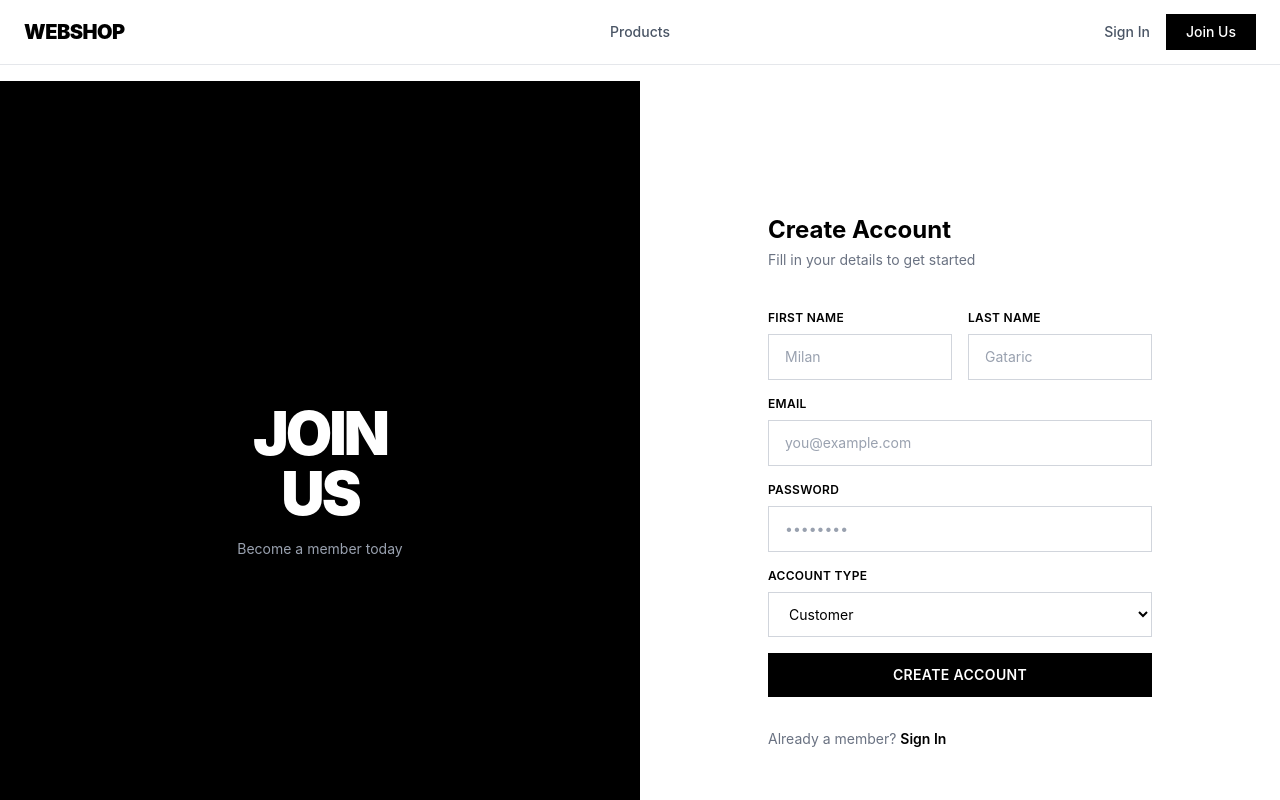
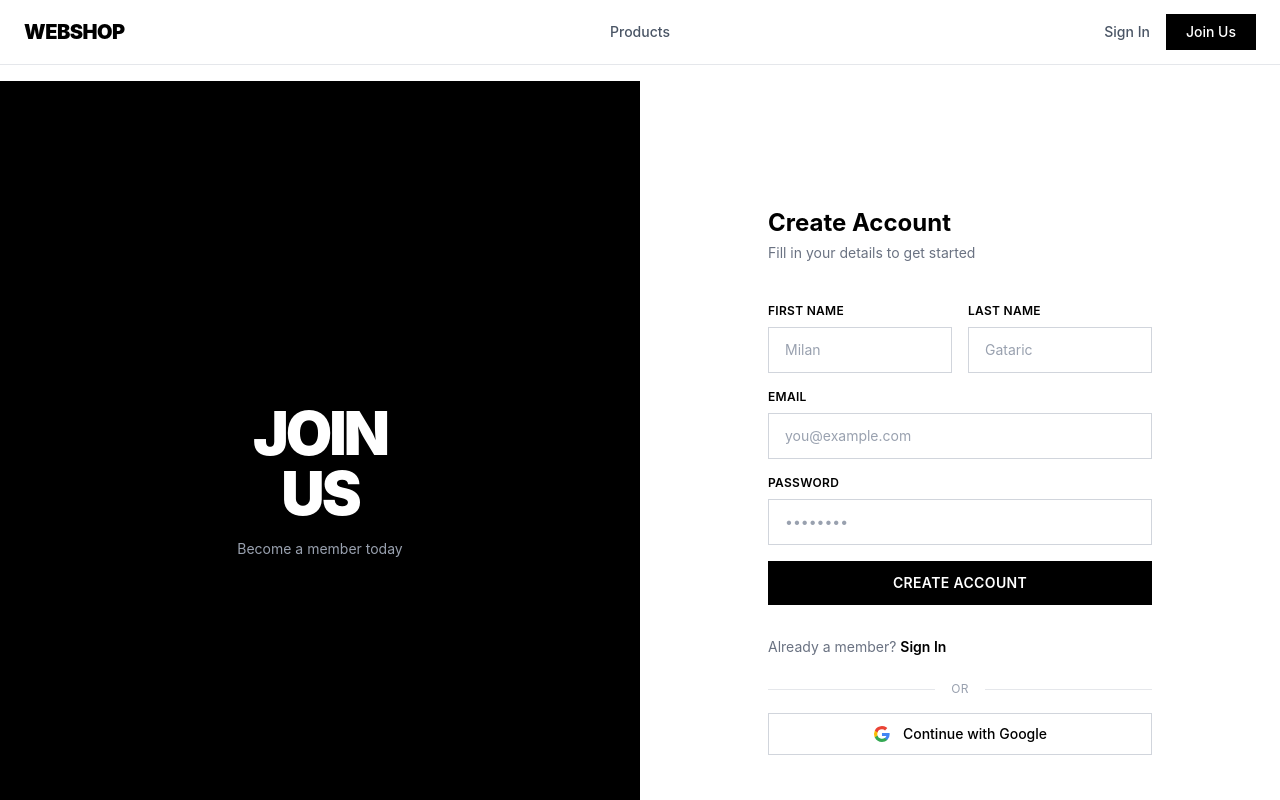
Before and after one commit to milangataric8/nopressure-wear-frontend, a React (Vite) app: page /register in a window 1280 px wide. Shown: the top 800 px of the page. Built offline with nearby package versions, Linux system fonts and the light colour scheme.

Commit message:
add google registration

```diff
--- a/src/App.jsx
+++ b/src/App.jsx
@@ -24,6 +24,7 @@ import ResetPasswordPage from './pages/ResetPasswordPage';
 import ChangePasswordPage from './pages/ChangePasswordPage';
 import Footer from './components/common/Footer';
 import AdminCoupons from "./pages/admin/AdminCoupons.jsx";
+import OAuth2CallbackPage from './pages/OAuth2CallbackPage';
 
 function App() {
     const { user, isAuthenticated, setCartCount } = useAuth();
@@ -88,6 +89,7 @@ function App() {
                     <Route path="/admin/coupons" element={
                         <ProtectedRoute adminOnly><AdminCoupons /></ProtectedRoute>
                     } />
+                    <Route path="/oauth2/callback" element={<OAuth2CallbackPage />} />
                 </Routes>
             </div>
             <Footer />
--- a/src/pages/LoginPage.jsx
+++ b/src/pages/LoginPage.jsx
@@ -101,6 +101,33 @@ const LoginPage = () => {
                             Forgot password?
                         </Link>
                     </p>
+
+                    {/* Google login */}
+                    <div className="mt-6">
+                        <div className="relative">
+                            <div className="absolute inset-0 flex items-center">
+                                <div className="w-full border-t border-gray-200"></div>
+                            </div>
+                            <div className="relative flex justify-center text-xs">
+                                    <span className="bg-white px-4 text-gray-400 uppercase tracking-wide">
+                                        or
+                                    </span>
+                            </div>
+                        </div>
+
+                        <a
+                            href="http://localhost:8080/oauth2/authorization/google"
+                            className="mt-4 w-full flex items-center justify-center gap-3 border border-gray-300 px-4 py-2.5 text-sm font-medium text-black hover:bg-gray-50 transition-colors"
+                        >
+                            <svg width="18" height="18" viewBox="0 0 18 18">
+                                <path fill="#4285F4" d="M16.51 8H8.98v3h4.3c-.18 1-.74 1.48-1.6 2.04v2.01h2.6a7.8 7.8 0 0 0 2.38-5.88c0-.57-.05-.66-.15-1.18z"/>
+                                <path fill="#34A853" d="M8.98 17c2.16 0 3.97-.72 5.3-1.94l-2.6-2a4.8 4.8 0 0 1-7.18-2.54H1.83v2.07A8 8 0 0 0 8.98 17z"/>
+                                <path fill="#FBBC05" d="M4.5 10.52a4.8 4.8 0 0 1 0-3.04V5.41H1.83a8 8 0 0 0 0 7.18l2.67-2.07z"/>
+                                <path fill="#EA4335" d="M8.98 4.18c1.17 0 2.23.4 3.06 1.2l2.3-2.3A8 8 0 0 0 1.83 5.4L4.5 7.49a4.77 4.77 0 0 1 4.48-3.3z"/>
+                            </svg>
+                            Continue with Google
+                        </a>
+                    </div>
                 </div>
             </div>
         </div>
--- /dev/null
+++ b/src/pages/OAuth2CallbackPage.jsx
@@ -0,0 +1,39 @@
+import { useEffect } from 'react';
+import { useNavigate, useSearchParams } from 'react-router-dom';
+import { useAuth } from '../context/AuthContext';
+import { getCart } from '../api/cartApi';
+
+const OAuth2CallbackPage = () => {
+    const [searchParams] = useSearchParams();
+    const navigate = useNavigate();
+    const { loginUser, setCartCount } = useAuth();
+
+    useEffect(() => {
+        const token = searchParams.get('token');
+        const id = searchParams.get('id');
+        const email = searchParams.get('email');
+        const role = searchParams.get('role');
+        const firstName = searchParams.get('firstName');
+        const lastName = searchParams.get('lastName');
+
+        if (token && id) {
+            loginUser({ id: parseInt(id), email, role, firstName, lastName }, token);
+
+            getCart(parseInt(id))
+                .then(response => setCartCount(response.data.items.length))
+                .catch(() => {});
+
+            navigate('/');
+        } else {
+            navigate('/login');
+        }
+    }, []);
+
+    return (
+        <div className="min-h-screen flex items-center justify-center">
+            <div className="animate-spin rounded-full h-8 w-8 border-2 border-black border-t-transparent"></div>
+        </div>
+    );
+};
+
+export default OAuth2CallbackPage;
--- a/src/pages/RegisterPage.jsx
+++ b/src/pages/RegisterPage.jsx
@@ -9,7 +9,6 @@ const RegisterPage = () => {
         lastName: '',
         email: '',
         password: '',
-        role: 'CUSTOMER',
     });
     const [loading, setLoading] = useState(false);
     const navigate = useNavigate();
@@ -107,19 +106,6 @@ const RegisterPage = () => {
                             />
                         </div>
 
-                        <div>
-                            <label className={labelClass}>Account Type</label>
-                            <select
-                                name="role"
-                                value={formData.role}
-                                onChange={handleChange}
-                                className={inputClass}
-                            >
-                                <option value="CUSTOMER">Customer</option>
-                                <option value="ADMIN">Admin</option>
-                            </select>
-                        </div>
-
                         <button
                             type="submit"
                             disabled={loading}
@@ -135,6 +121,33 @@ const RegisterPage = () => {
                             Sign In
                         </Link>
                     </p>
+
+                    {/* Google register */}
+                    <div className="mt-6">
+                        <div className="relative">
+                            <div className="absolute inset-0 flex items-center">
+                                <div className="w-full border-t border-gray-200"></div>
+                            </div>
+                            <div className="relative flex justify-center text-xs">
+                                    <span className="bg-white px-4 text-gray-400 uppercase tracking-wide">
+                                        or
+                                    </span>
+                            </div>
+                        </div>
+
+                        <a
+                            href="http://localhost:8080/oauth2/authorization/google"
+                            className="mt-4 w-full flex items-center justify-center gap-3 border border-gray-300 px-4 py-2.5 text-sm font-medium text-black hover:bg-gray-50 transition-colors"
+                        >
+                            <svg width="18" height="18" viewBox="0 0 18 18">
+                                <path fill="#4285F4" d="M16.51 8H8.98v3h4.3c-.18 1-.74 1.48-1.6 2.04v2.01h2.6a7.8 7.8 0 0 0 2.38-5.88c0-.57-.05-.66-.15-1.18z"/>
+                                <path fill="#34A853" d="M8.98 17c2.16 0 3.97-.72 5.3-1.94l-2.6-2a4.8 4.8 0 0 1-7.18-2.54H1.83v2.07A8 8 0 0 0 8.98 17z"/>
+                                <path fill="#FBBC05" d="M4.5 10.52a4.8 4.8 0 0 1 0-3.04V5.41H1.83a8 8 0 0 0 0 7.18l2.67-2.07z"/>
+                                <path fill="#EA4335" d="M8.98 4.18c1.17 0 2.23.4 3.06 1.2l2.3-2.3A8 8 0 0 0 1.83 5.4L4.5 7.49a4.77 4.77 0 0 1 4.48-3.3z"/>
+                            </svg>
+                            Continue with Google
+                        </a>
+                    </div>
                 </div>
             </div>
         </div>
```
